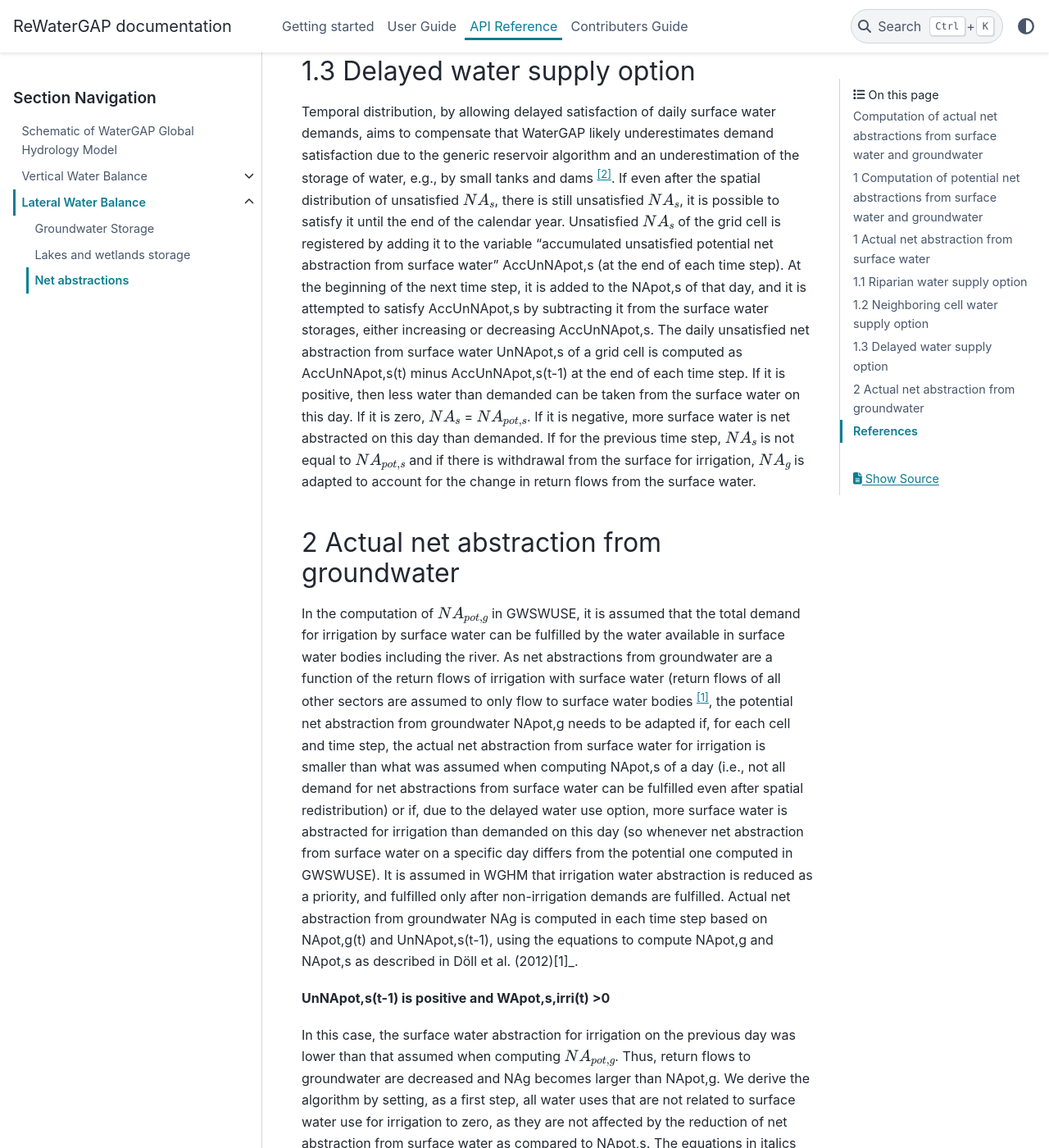
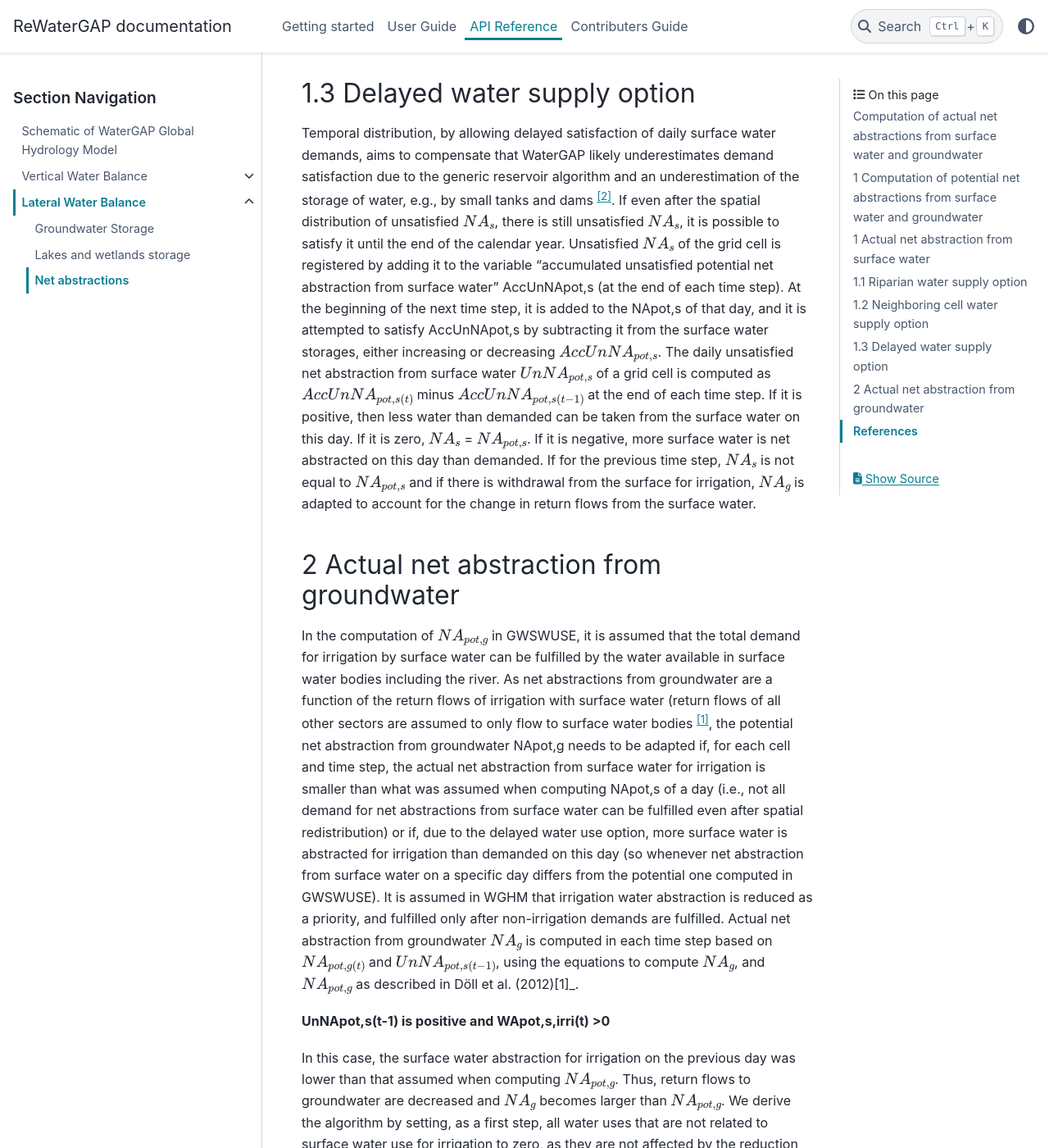
Before and after one commit to HydrologyFrankfurt/ReWaterGAP, a Sphinx documentation site: the page built from docs/api_docs/lateral_water_balance/net_abstractions.rst, in a window 1280 px wide and 1400 px high, scrolled down 4146 px. Shown: the whole window at 82% size. Built offline with Sphinx 7.4.7 and the PyData theme 0.15.4, drawn with Linux system fonts in a browser that asks for light colours; pages that are not in the unit, such as notebooks, are missing from menus; some of the changed text lies outside the part shown.

Commit message:
Update net_abstractions.rst

```diff
--- a/docs/api_docs/lateral_water_balance/net_abstractions.rst
+++ b/docs/api_docs/lateral_water_balance/net_abstractions.rst
@@ -58,8 +58,8 @@
 
 1 Actual net abstraction from surface water
 -------------------------------------------
-The demand for groundwater abstractions is always fulfilled in WaterGAP, assuming an unlimited groundwater volume, which differs from the demand for surface water abstractions. If the potential net abstraction from surface water (NApot,s), is positive, fulfilling the demand might not be possible due to water scarcity in the surface water bodies of the grid cell.
-There are three options for managing this situation by spatially shifting parts of NApot,s to other grid cells.
+The demand for groundwater abstractions is always fulfilled in WaterGAP, assuming an unlimited groundwater volume, which differs from the demand for surface water abstractions. If the potential net abstraction from surface water (:math:{NA}_{pot,s}), is positive, fulfilling the demand might not be possible due to water scarcity in the surface water bodies of the grid cell.
+There are three options for managing this situation by spatially shifting parts of :math:{NA}_{pot,s} to other grid cells.
 
 1. With the 'riparian water supply' option, if the demanding cell is situated along a global lake or reservoir, NApot,s can be fulfilled from the storage of the lake or reservoir, if possible. In WaterGAP this is achieved by computing storages in the output cell.
 2. Alternatively, with the 'neighboring cell water supply' option, any accumulated unsatisfied potential net abstraction from surface water can be satisfied from a neighboring cell with available supply.
@@ -68,7 +68,7 @@
 
 1.1	Riparian water supply option
 ----------------------------------
-If the demand cell is a riparian cell of a global lake or reservoir, NAs is satisfied from the lake/reservoir storage if possible. For this purpose, the NApot,s values of all riparian cells are aggregated for each time step if they are positive and then assigned to the outflow cell, subtracting them from the lake/reservoir storage of the outflow cell.
+If the demand cell is a riparian cell of a global lake or reservoir, :math:{NA}_{s} is satisfied from the lake/reservoir storage if possible. For this purpose, the NApot,s values of all riparian cells are aggregated for each time step if they are positive and then assigned to the outflow cell, subtracting them from the lake/reservoir storage of the outflow cell.
 Negative NApot,s (return flows) are used to increase the storage of the riparian cell itself.
 
 If satisfaction is impossible, the not-satisfied part from the outflow cell is proportionally redistributed to the riparian cells, right after calculating the global lake/reservoir storage. The proportional contribution of each riparian cell to the aggregated demand in the outflow cell is employed to distribute the unmet demand to the riparian cells. The unmet demand from a global lake outflow cell is attempted to be satisfied in riparian cells (local lakes or rivers) either on the same day or the next day, depending on the routing order.
@@ -86,21 +86,21 @@
 
 1.3	Delayed water supply option
 -------------------------------
-Temporal distribution, by allowing delayed satisfaction of daily surface water demands, aims to compensate that WaterGAP likely underestimates demand satisfaction due to the generic reservoir algorithm and an underestimation of the storage of water, e.g., by small tanks and dams [2]_. If even after the spatial distribution of unsatisfied :math:`{NA}_{s}`, there is still unsatisfied :math:`{NA}_{s}`, it is possible to satisfy it until the end of the calendar year. Unsatisfied :math:`{NA}_{s}` of the grid cell is registered by adding it to the variable “accumulated unsatisfied potential net abstraction from surface water” AccUnNApot,s (at the end of each time step). At the beginning of the next time step, it  is added to the NApot,s of that day, and it is attempted to satisfy AccUnNApot,s by subtracting it from the surface water storages, either increasing or decreasing AccUnNApot,s.
-The daily unsatisfied net abstraction from surface water UnNApot,s of a grid cell is computed as AccUnNApot,s(t) minus AccUnNApot,s(t-1) at the end of each time step. If it is positive, then less water than demanded can be taken from the surface water on this day. If it is zero, :math:`{NA}_{s}` = :math:`{NA}_{pot,s}`. If it is negative, more surface water is net abstracted on this day than demanded. If for the previous time step, :math:`{NA}_{s}` is not equal to :math:`{NA}_{pot,s}` and if there is withdrawal from the surface for irrigation, :math:`{NA}_{g}`  is adapted to account for the change in return flows from the surface water.
+Temporal distribution, by allowing delayed satisfaction of daily surface water demands, aims to compensate that WaterGAP likely underestimates demand satisfaction due to the generic reservoir algorithm and an underestimation of the storage of water, e.g., by small tanks and dams [2]_. If even after the spatial distribution of unsatisfied :math:`{NA}_{s}`, there is still unsatisfied :math:`{NA}_{s}`, it is possible to satisfy it until the end of the calendar year. Unsatisfied :math:`{NA}_{s}` of the grid cell is registered by adding it to the variable “accumulated unsatisfied potential net abstraction from surface water” AccUnNApot,s (at the end of each time step). At the beginning of the next time step, it  is added to the NApot,s of that day, and it is attempted to satisfy AccUnNApot,s by subtracting it from the surface water storages, either increasing or decreasing :math:`{AccUnNA}_{pot,s}`.
+The daily unsatisfied net abstraction from surface water :math:`{UnNA}_{pot,s}` of a grid cell is computed as :math:`{AccUnNA}_{pot,s(t)}` minus :math:`{AccUnNA}_{pot,s(t-1)}` at the end of each time step. If it is positive, then less water than demanded can be taken from the surface water on this day. If it is zero, :math:`{NA}_{s}` = :math:`{NA}_{pot,s}`. If it is negative, more surface water is net abstracted on this day than demanded. If for the previous time step, :math:`{NA}_{s}` is not equal to :math:`{NA}_{pot,s}` and if there is withdrawal from the surface for irrigation, :math:`{NA}_{g}`  is adapted to account for the change in return flows from the surface water.
 
 
 2 Actual net abstraction from groundwater
 -----------------------------------------
-In the computation of :math:`{NA}_{pot,g}` in GWSWUSE, it is assumed that the total demand for irrigation by surface water can be fulfilled by the water available in surface water bodies including the river. As net abstractions from groundwater are a function of the return flows of irrigation with surface water (return flows of all other sectors are assumed to only flow to surface water bodies [1]_, the potential net abstraction from groundwater NApot,g needs to be adapted if, for each cell and time step, the actual net abstraction from surface water for irrigation is smaller than what was assumed when computing NApot,s of a day (i.e., not all demand for net abstractions from surface water can be fulfilled even after spatial redistribution) or if, due to the delayed water use option, more surface water is abstracted for irrigation than demanded on this day (so whenever net abstraction from surface water on a specific day differs from the potential one computed in GWSWUSE). It is assumed in WGHM that irrigation water abstraction is reduced as a priority, and fulfilled only after non-irrigation demands are fulfilled. Actual net abstraction from groundwater NAg is computed in each time step based on NApot,g(t) and UnNApot,s(t-1), using the equations to compute NApot,g and NApot,s as described in Döll et al. (2012)[1]_.
+In the computation of :math:`{NA}_{pot,g}` in GWSWUSE, it is assumed that the total demand for irrigation by surface water can be fulfilled by the water available in surface water bodies including the river. As net abstractions from groundwater are a function of the return flows of irrigation with surface water (return flows of all other sectors are assumed to only flow to surface water bodies [1]_, the potential net abstraction from groundwater NApot,g needs to be adapted if, for each cell and time step, the actual net abstraction from surface water for irrigation is smaller than what was assumed when computing NApot,s of a day (i.e., not all demand for net abstractions from surface water can be fulfilled even after spatial redistribution) or if, due to the delayed water use option, more surface water is abstracted for irrigation than demanded on this day (so whenever net abstraction from surface water on a specific day differs from the potential one computed in GWSWUSE). It is assumed in WGHM that irrigation water abstraction is reduced as a priority, and fulfilled only after non-irrigation demands are fulfilled. Actual net abstraction from groundwater :math:`{NA}_{g}` is computed in each time step based on :math:`{NA}_{pot,g(t)}` and :math:`{UnNA}_{pot,s(t-1)}`, using the equations to compute :math:`{NA}_{g}`, and :math:`{NA}_{pot,g}` as described in Döll et al. (2012)[1]_.
 
 
 **UnNApot,s(t-1) is positive and WApot,s,irri(t) >0**
 
-In this case, the surface water abstraction for irrigation on the previous day was lower than that assumed when computing :math:`{NA}_{pot,g}`. Thus, return flows to groundwater are decreased and NAg becomes larger than NApot,g. We derive the algorithm by setting, as a first step, all water uses that are not related to surface water use for irrigation to zero, as they are not affected by the reduction of net abstraction from surface water as compared to NApot,s. The equations in italics show the derivation, the normal letters what is included in the code. Then, Eq. (2) is simplified to
+In this case, the surface water abstraction for irrigation on the previous day was lower than that assumed when computing :math:`{NA}_{pot,g}`. Thus, return flows to groundwater are decreased and :math:`{NA}_{g}` becomes larger than :math:`{NA}_{pot,g}`. We derive the algorithm by setting, as a first step, all water uses that are not related to surface water use for irrigation to zero, as they are not affected by the reduction of net abstraction from surface water as compared to :math:`{NA}_{pot,s}`. The equations in italics show the derivation, the normal letters what is included in the code. Then, Eq. (2) is simplified to
 
 .. math::
-   {NA}_{pot,s} = WApot,s,irri- (1-frgi)(WApot,s,irri-CUpot,s,irri)
+   {NA}_{pot,s} = {WA}_{pot,s,irri} - {(1-frgi)}*{({WA}_{pot,s,irri} - {CU}_{pot,s,irri})}
 
 .. math::
    {eff} = CUpot,s,irri/WApot,s,irri
```
